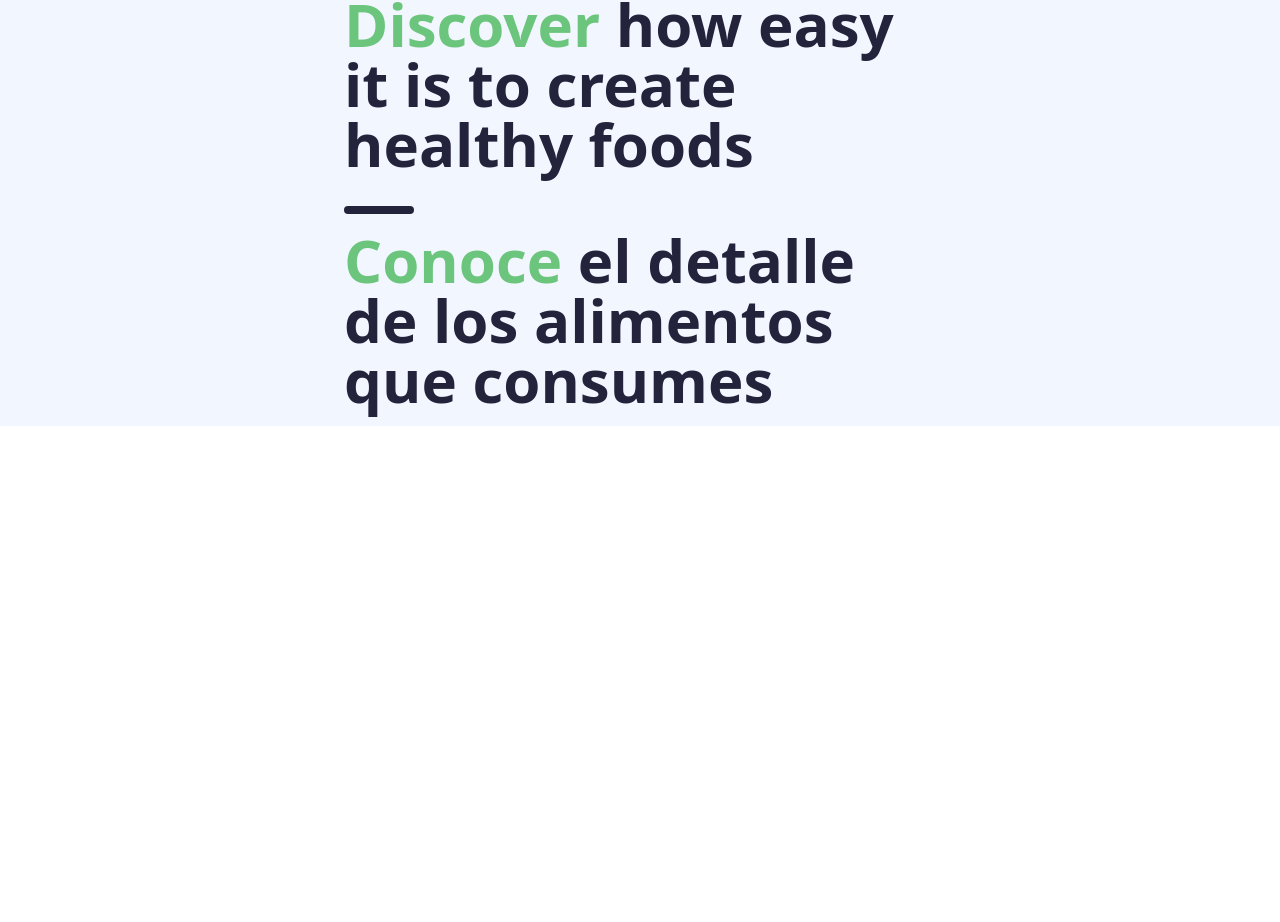
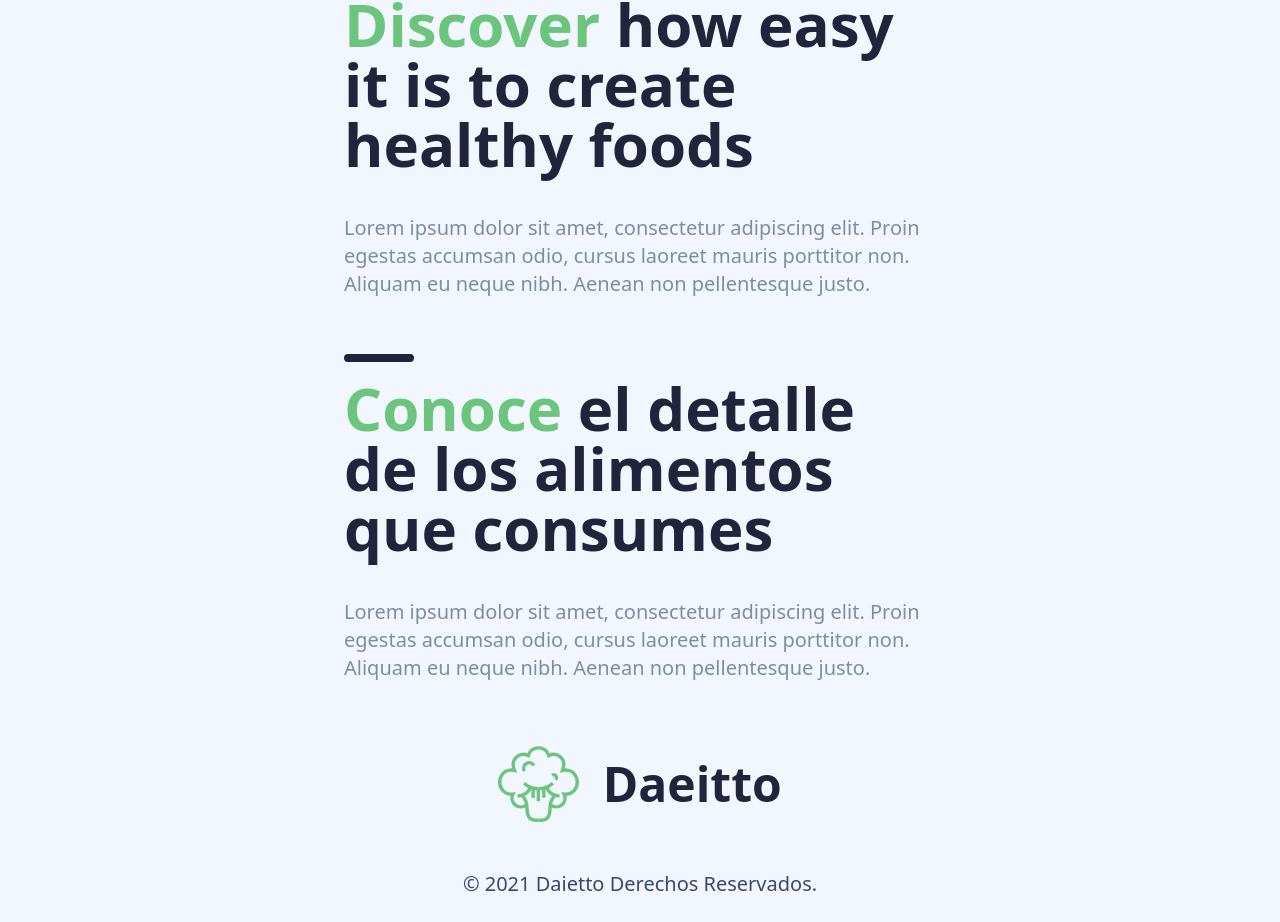
Before and after one commit to jonassarcilla/daietto, a Next.js app: page / in a window 1280 px wide. Shown: the part 1134-2056 px from the top of the page. Before the commit the page ends 1560 px from the top, so only its background shows below. Built offline with nearby package versions, Linux system fonts and the light colour scheme.

Commit message:
Added feature text content and create footer content

```diff
--- /dev/null
+++ b/src/components/Footer.js
@@ -0,0 +1,22 @@
+import React from 'react'
+
+const Footer = () => {
+    return (
+        <footer className="relative flex flex-col container mx-auto px-6 max-w-screen-sm items-center">
+            <h2 className="font-bold text-5xl flex-auto justify-center items-center py-6">
+                <a href="/" className="flex flex-row flex-wrap gap-x-6 items-center text-accent">
+                    <img src="/assets/daietto_footer_logo.svg" alt="Daeitto" />
+                    <span>Daeitto</span>
+                </a>
+            </h2>
+            {/* Socials */}
+            <div></div>
+
+            <div className="py-6">
+                <p className="text-tertiary text-xl">© 2021 Daietto Derechos Reservados.</p>
+            </div>
+        </footer>
+    )
+}
+
+export default Footer
--- a/src/components/Main.js
+++ b/src/components/Main.js
@@ -48,6 +48,10 @@ const Main = () => {
                         <strong className="text-primary">Discover </strong>
                         how easy it is to create healthy foods
                     </h2>
+                    <p className="text-muted text-xl py-6">Lorem ipsum dolor sit amet, consectetur adipiscing elit. Proin egestas accumsan odio, cursus laoreet mauris porttitor non. Aliquam eu neque nibh. Aenean non pellentesque justo.</p>
+                </div>
+                <div>
+                    <div></div>
                 </div>
            </section>
 
@@ -59,6 +63,7 @@ const Main = () => {
                         <strong className="text-primary">Conoce </strong>
                         el detalle de los alimentos que consumes
                     </h2>
+                    <p className="text-muted text-xl py-6">Lorem ipsum dolor sit amet, consectetur adipiscing elit. Proin egestas accumsan odio, cursus laoreet mauris porttitor non. Aliquam eu neque nibh. Aenean non pellentesque justo.</p>
                 </div>
            </section>
         </main>
--- a/src/pages/index.js
+++ b/src/pages/index.js
@@ -1,6 +1,7 @@
 import Head from 'next/head'
 import Header from '../components/Header'
 import Main from '../components/Main'
+import Footer from '../components/Footer'
 
 export default function Home() {
   return (
@@ -14,7 +15,7 @@ export default function Home() {
 
       <Main/>
 
-      <footer></footer>
+      <Footer/>
     </div>
   )
 }
--- a/tailwind.config.js
+++ b/tailwind.config.js
@@ -7,7 +7,8 @@ module.exports = {
       'primary': '#6CC57C',
       'secondary': '#F2F6FF',
       'accent': '#23233C',
-      'muted': '#7F8DA0'
+      'muted': '#7F8DA0',
+      'tertiary': '#3A466D'
     },
     extend: {
       spacing: {
```
Also changed, not shown: public/assets/daietto_footer_logo.svg (added).
